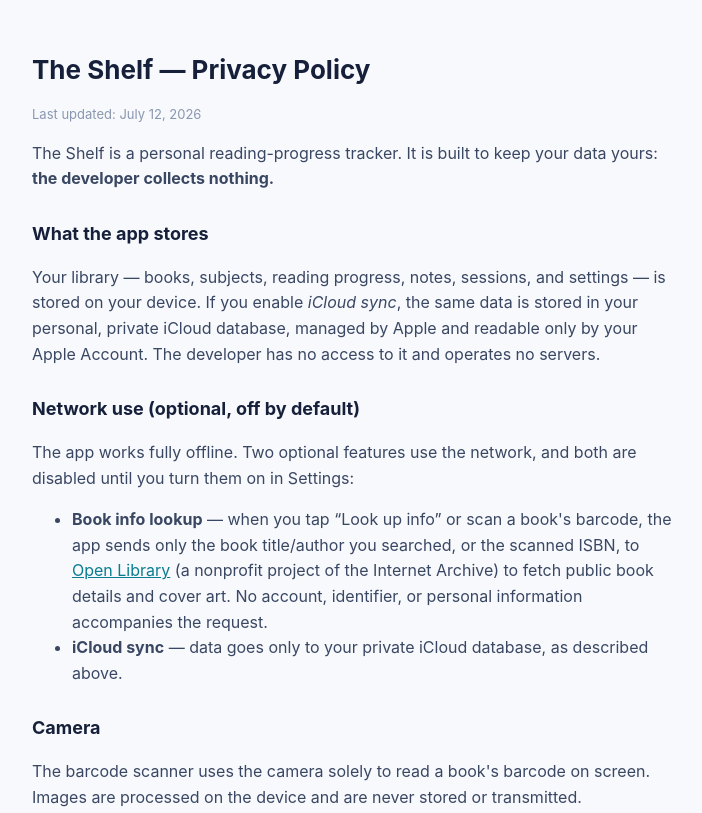
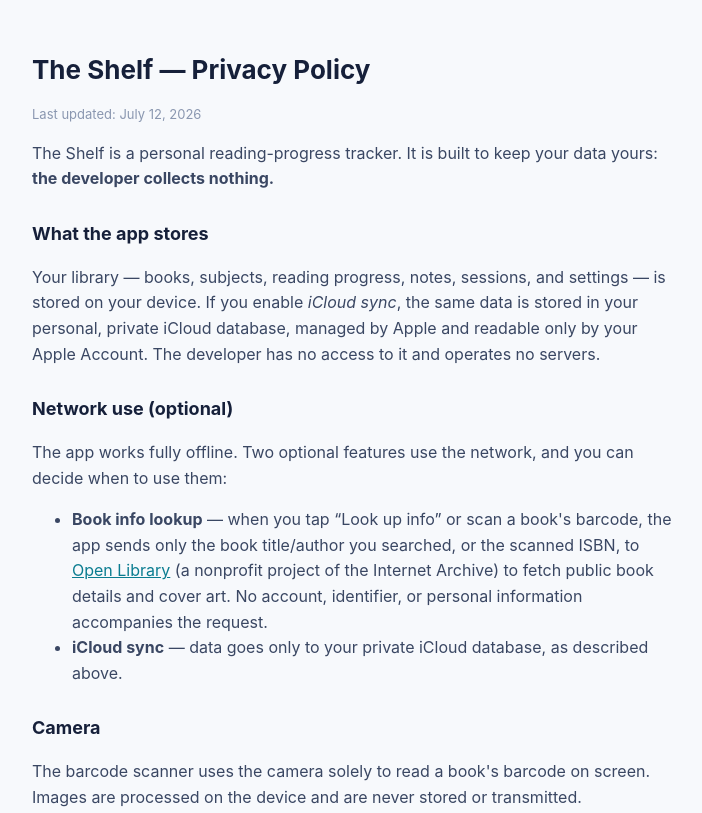
Before and after one commit to antonio-gor/the-shelf-privacy, a plain HTML site: page index.html in a window 1280 px wide. Shown: the top 813 px of the page, without its empty margins (288-990 px from the left). Drawn offline with Linux system fonts and the light colour scheme.

Commit message:
Update index.html

```diff
--- a/index.html
+++ b/index.html
@@ -37,9 +37,9 @@
 Apple and readable only by your Apple Account. The developer has no access to
 it and operates no servers.</p>
 
-<h2>Network use (optional, off by default)</h2>
-<p>The app works fully offline. Two optional features use the network, and
-both are disabled until you turn them on in Settings:</p>
+<h2>Network use (optional)</h2>
+<p>The app works fully offline. Two optional features use the network,
+and you can decide when to use them:</p>
 <ul>
   <li><strong>Book info lookup</strong> — when you tap “Look up info” or scan
   a book's barcode, the app sends only the book title/author you searched, or
```
